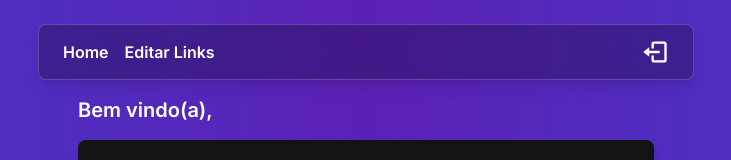
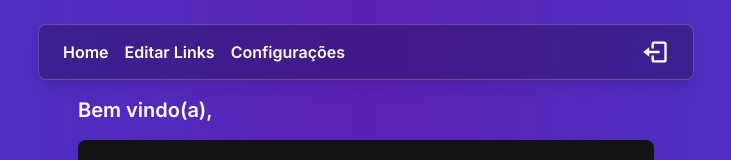
Before and after one commit to henriquedevop/linkOrbita, a React (Vite) app: page /admin in a window 1280 px wide. Shown: the top 160 px of the page, without its empty margins (274-1005 px from the left). Built offline with nearby package versions, Linux system fonts and the light colour scheme; no server answers; the database is empty; sample sign-in values are in the browser's storage.

Commit message:
feat: create basic settings page

```diff
--- a/src/components/header/index.tsx
+++ b/src/components/header/index.tsx
@@ -29,6 +29,7 @@ export function Header({ username }: HeaderProps) {
                         <Link className="hover:text-indigo-200 active:text-indigo-400" to="/">Home</Link>
                     )}
                     <Link className="hover:text-indigo-200 active:text-indigo-400" to="/admin">Editar Links</Link>
+                    <Link className="hover:text-indigo-200 active:text-indigo-400" to="/admin/settings">Configurações</Link>
                 </div>
 
                 <button
--- /dev/null
+++ b/src/pages/settings/index.tsx
@@ -0,0 +1,5 @@
+export function Settings() {
+    return (
+        <div>configurações</div>
+    )
+}
--- a/src/routes/router.tsx
+++ b/src/routes/router.tsx
@@ -2,6 +2,7 @@ import { createBrowserRouter } from "react-router";
 
 import { Home } from "../pages/home";
 import { Admin } from "../pages/admin";
+import { Settings } from "../pages/settings";
 import { Login } from "../pages/login";
 import { SignUp } from "../pages/signup";
 import { UserPage } from "../pages/userpage";
@@ -15,6 +16,7 @@ const router = createBrowserRouter([
     {path: "/login", element: <Login/>},
     {path: "/signup", element: <SignUp/>},
     {path: "/admin", element: <Private> <Admin/> </Private>},
+    {path: "/admin/settings", element: <Private> <Settings/> </Private>},
 
     {path: "*", element: <NotFound/>}
 ])
```
